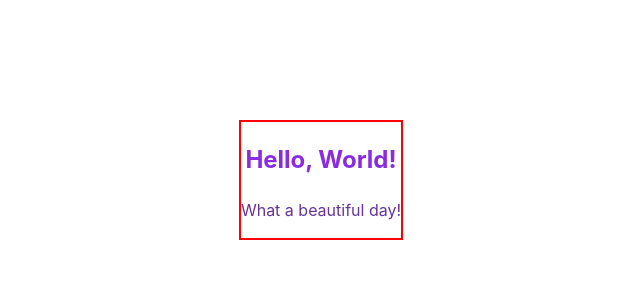
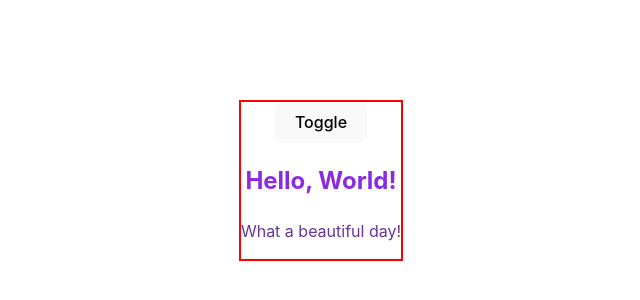
Before and after one commit to owlpsycho/Develhope-React, a React (Vite) app: page / in a window 1280 px wide. Shown: the part 220-520 px from the top of the page, without its empty margins (319-959 px from the left). Built offline with nearby package versions, Linux system fonts and the light colour scheme.

Commit message:
risoluzione esercizio 69

```diff
--- a/src/Container.jsx
+++ b/src/Container.jsx
@@ -1,12 +1,22 @@
+import { useState } from "react"
 import "./Container.css"
 
 export function Container({ title, children }){
+    const [collapsed, setCollapsed] = useState(true)
 
+    const handleToggle = () => {
+        setCollapsed(t => !t)
+    }
 
     return (
         <div className="container">
-            <div className="container-title">{title}</div>
-            <div className="container-content">{children}</div>
+            <div className="container-btn"><button onClick={handleToggle}>Toggle</button></div>
+            {collapsed && (
+                <>
+                    <div className="container-title">{title}</div>
+                    <div className="container-content">{children}</div>
+                </>
+            )}
         </div>
     )
 }
```
